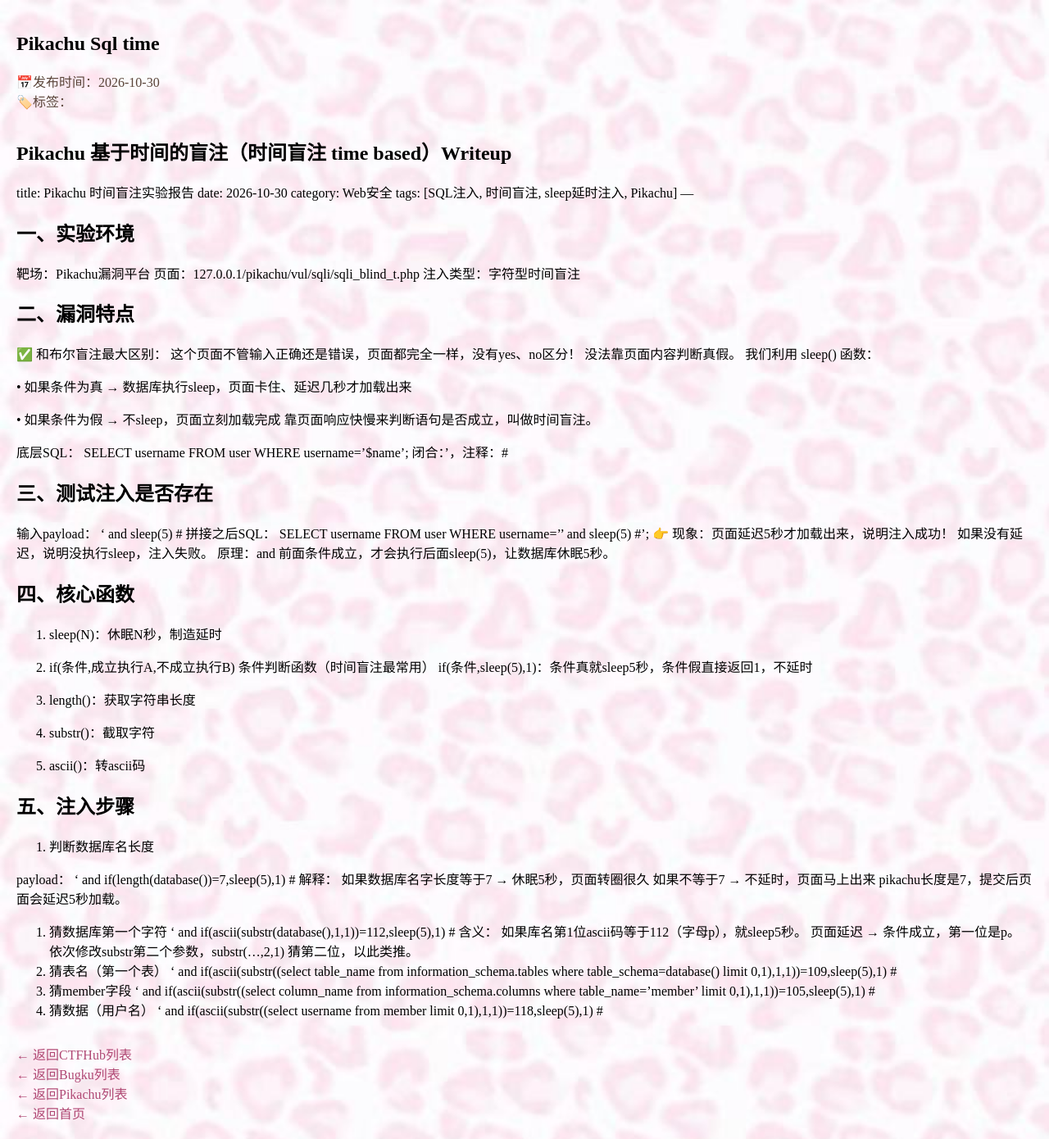
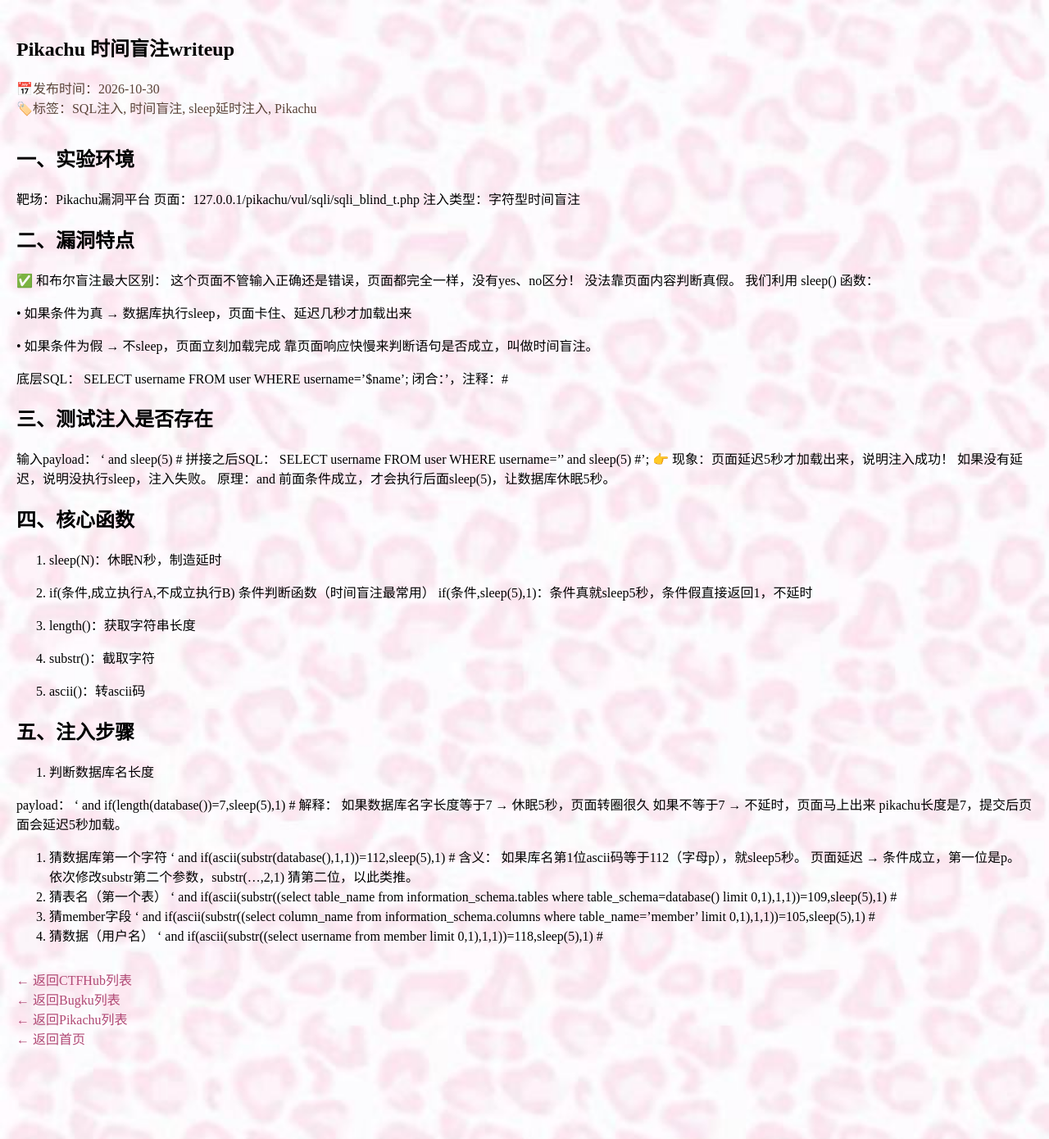
Before and after one commit to Eclair-Tracy/Eclair-Tracy.github.io, a Jekyll site: the page built from _posts/2026-10-30-pikachu-sql time.md, in a window 1280 px wide. Shown: the whole page at 82% size. Built offline with Jekyll 4.4.1, drawn with Linux system fonts in a browser that asks for light colours.

Commit message:
Update 2026-10-30-pikachu-sql time.md

```diff
--- a/_posts/2026-10-30-pikachu-sql time.md
+++ b/_posts/2026-10-30-pikachu-sql time.md
@@ -1,6 +1,5 @@
-Pikachu 基于时间的盲注（时间盲注 time based）Writeup
 ---
-title: Pikachu 时间盲注实验报告
+title: Pikachu 时间盲注writeup
 date: 2026-10-30
 category: Web安全
 tags: [SQL注入, 时间盲注, sleep延时注入, Pikachu]
```
